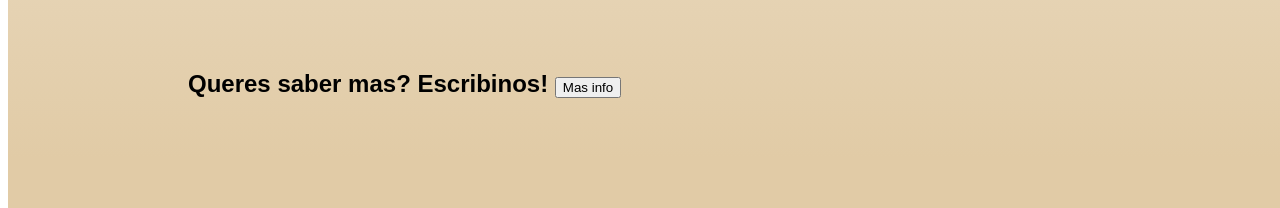
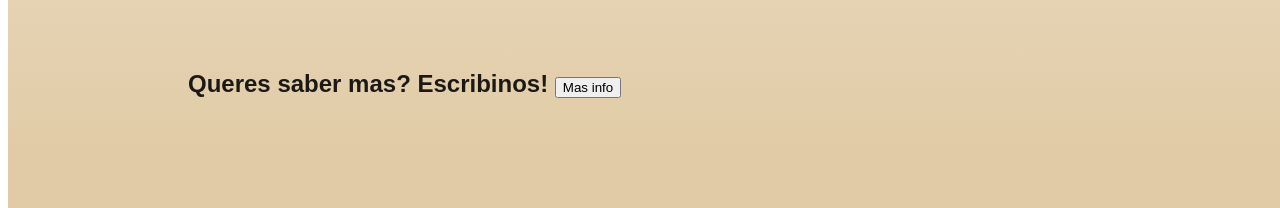
Before and after one commit to Florciss/Proyecto-Coder, a plain HTML site: page pages/Ingles.html in a window 1280 px wide. Shown: the part 1557-1765 px from the top of the page. Drawn offline with Linux system fonts and the light colour scheme.

Commit message:
Cambios de color en los span escribinos de los idiomas

```diff
--- a/Styles/Common.css
+++ b/Styles/Common.css
@@ -319,4 +319,5 @@ footer p{
     padding-left: 180px;
     font-weight: bold;
     padding-bottom: 60px;
+    color: #000000e0;
 }
```
